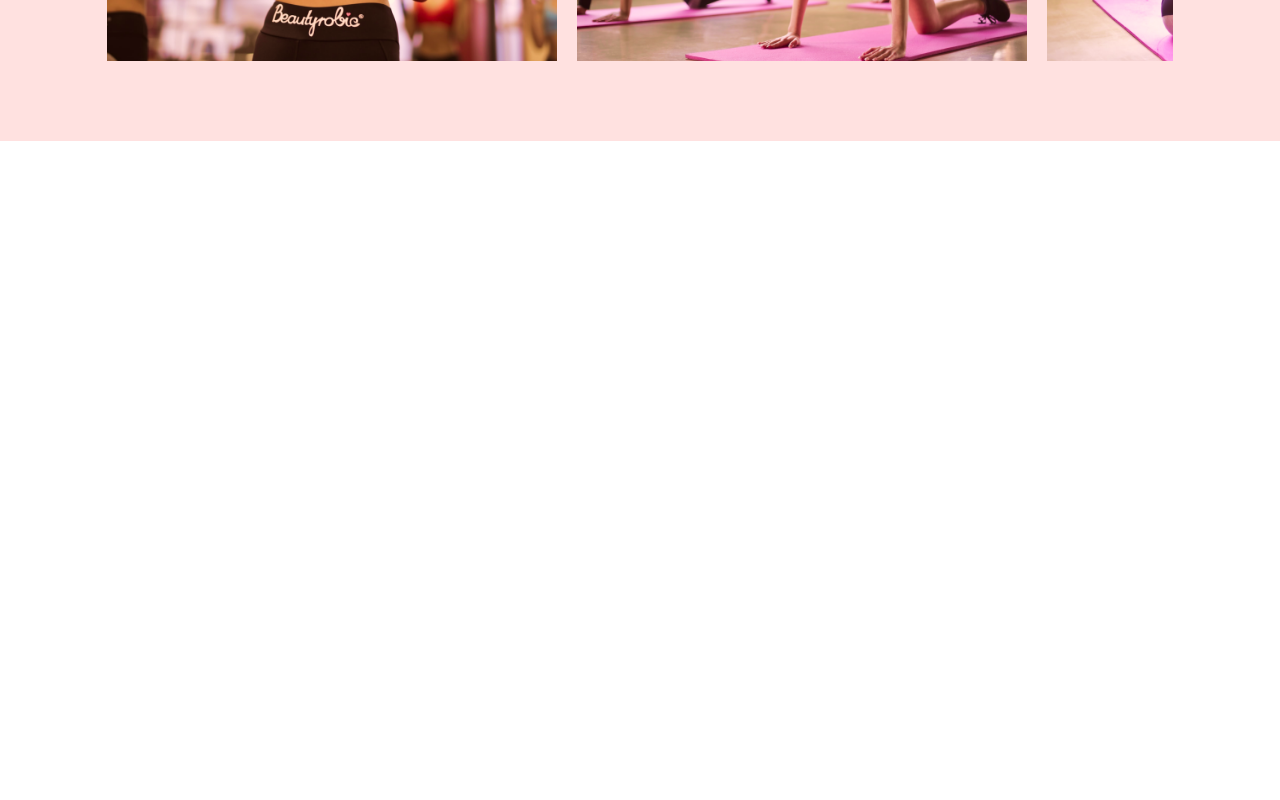
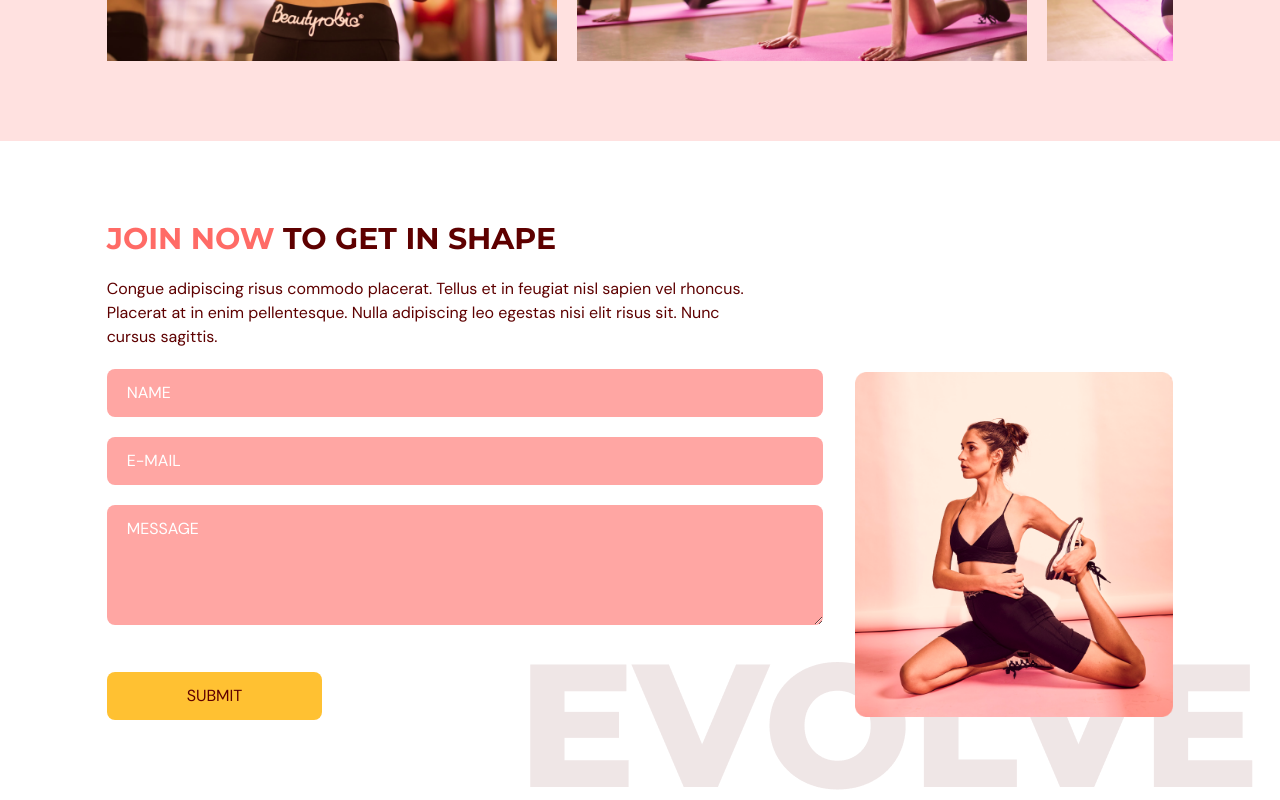
Before and after one commit to VladHolo628/EvoGym-dev, a React (Vite) app: page / in a window 1280 px wide. Shown: the part 2658-3458 px from the top of the page. Before the commit the page ends 2799 px from the top, so only its background shows below. Built offline with nearby package versions, Linux system fonts and the light colour scheme.

Commit message:
Added Contact Us Section

```diff
--- a/package.json
+++ b/package.json
@@ -14,7 +14,8 @@
     "framer-motion": "^10.13.0",
     "react": "^18.2.0",
     "react-anchor-link-smooth-scroll": "^1.0.12",
-    "react-dom": "^18.2.0"
+    "react-dom": "^18.2.0",
+    "react-hook-form": "^7.45.2"
   },
   "devDependencies": {
     "@types/node": "^20.4.2",
--- a/src/app/index.tsx
+++ b/src/app/index.tsx
@@ -4,6 +4,7 @@ import { SelectedPage } from "@/shared/types/enums";
 import { Home } from "@/entities/Home";
 import { Benefits } from "@/entities/Benefits";
 import { OurClasses } from "@/entities/OurClasses";
+import { ContactUs } from "@/entities/ContactUs";
 
 export function App() {
   const [selectedPage, setSelectedPage] = useState<SelectedPage>(
@@ -35,6 +36,7 @@ export function App() {
       <Home setSelectedPage={setSelectedPage} />
       <Benefits setSelectedPage={setSelectedPage} />
       <OurClasses setSelectedPage={setSelectedPage} />
+      <ContactUs setSelectedPage={setSelectedPage} />
     </div>
   );
 }
--- /dev/null
+++ b/src/entities/ContactUs/index.ts
@@ -0,0 +1 @@
+export { ContactUs } from "./ui";
--- /dev/null
+++ b/src/entities/ContactUs/types.ts
@@ -0,0 +1,5 @@
+import { SelectedPage } from "@/shared/types/enums";
+
+export interface IContactUsProps {
+  setSelectedPage: (value: SelectedPage) => void;
+}
--- /dev/null
+++ b/src/entities/ContactUs/ui.tsx
@@ -0,0 +1,158 @@
+import { SelectedPage } from "@/shared/types/enums";
+import { IContactUsProps } from "./types";
+import { motion } from "framer-motion";
+import { useForm } from "react-hook-form";
+import { SectionHeading } from "@/shared/ui/SectionHeading";
+import ContactUsGraphics from "@/shared/assets/ContactUsPageGraphic.png";
+import React from "react";
+
+export const ContactUs = ({ setSelectedPage }: IContactUsProps) => {
+  const inputStyles = `mb-5 w-full rounded-lg bg-primary-300
+    px-5 py-3 placeholder-white`;
+
+  const emailPattern =
+    /^(([^<>()[\]\\.,;:\s@\"]+(\.[^<>()[\]\\.,;:\s@\"]+)*)|(\".+\"))@((\[[0-9]{1,3}\.[0-9]{1,3}\.[0-9]{1,3}\.[0-9]{1,3}\])|(([a-zA-Z\-0-9]+\.)+[a-zA-Z]{2,}))$/;
+
+  const {
+    register,
+    trigger,
+    handleSubmit,
+    formState: { errors },
+  } = useForm();
+
+  //   const onSubmitHandler = async (e: React.FormEvent) => {
+  //     const isValid = await trigger();
+  //     if (!isValid) {
+  //       e.preventDefault();
+  //     }
+  //     return;
+  //   };
+
+  return (
+    <section id={SelectedPage.ContactUs} className="py-20 w-5/6 mx-auto">
+      <motion.div
+        onViewportEnter={() => setSelectedPage(SelectedPage.ContactUs)}
+      >
+        <motion.div
+          className="md:w-3/5"
+          initial="hidden"
+          whileInView={"visible"}
+          transition={{ duration: 0.5 }}
+          viewport={{ once: true, amount: 0.5 }}
+          variants={{
+            hidden: { x: 20, opacity: 0 },
+            visible: { x: 0, opacity: 1 },
+          }}
+        >
+          <SectionHeading>
+            <span className="text-primary-500">Join now</span> to get in shape
+          </SectionHeading>
+          <p className="my-5">
+            Congue adipiscing risus commodo placerat. Tellus et in feugiat nisl
+            sapien vel rhoncus. Placerat at in enim pellentesque. Nulla
+            adipiscing leo egestas nisi elit risus sit. Nunc cursus sagittis.
+          </p>
+        </motion.div>
+        <motion.div
+          className="md:flex justify-between items-center gap-8"
+          initial="hidden"
+          whileInView={"visible"}
+          transition={{ duration: 0.5 }}
+          viewport={{ once: true, amount: 0.5 }}
+          variants={{
+            hidden: { y: 50, opacity: 0 },
+            visible: { y: 0, opacity: 1 },
+          }}
+        >
+          {/* Form */}
+          <form
+            // target="_blank"
+            onSubmit={handleSubmit((data) => {
+              console.log(data);
+            })}
+            // action="https://formsubmit.co/el/daxohe"
+            // method="POST"
+          >
+            <input
+              className={inputStyles}
+              type="text"
+              placeholder="NAME"
+              {...register("name", {
+                required: true,
+                maxLength: 100,
+              })}
+            />
+            {errors.name && (
+              <p className="mt-1 text-primary-500">
+                {errors.name.type === "required" && "This Field Is Required"}
+                {errors.name.type === "maxLength" && "Max Length is 100"}
+              </p>
+            )}
+
+            <input
+              className={inputStyles}
+              type="text"
+              placeholder="E-MAIL"
+              {...register("email", {
+                required: true,
+                pattern: emailPattern,
+              })}
+            />
+            {errors.email && (
+              <p className="mt-1 text-primary-500">
+                {errors.email.type === "required" && "This Field Is Required"}
+                {errors.email.type === "maxLength" && "Invalid E-Mail Address"}
+              </p>
+            )}
+
+            <textarea
+              className={`${inputStyles}`}
+              placeholder="MESSAGE"
+              {...register("message", {
+                required: true,
+                maxLength: 100,
+              })}
+              rows={4}
+              cols={50}
+            />
+            {errors.message && (
+              <p className="mt-1 text-primary-500">
+                {errors.message.type === "required" && "This Field Is Required"}
+                {errors.message.type === "maxLength" && "Max Length is 100"}
+              </p>
+            )}
+            <div className="text-center md:text-left">
+              <button
+                type="submit"
+                className=" mt-5 rounded-lg hover:bg-secondary-400 bg-secondary-500 px-20 py-3 transition duration-500 hover:text-white"
+              >
+                SUBMIT
+              </button>
+            </div>
+          </form>
+          <motion.div
+            className="relative basis-2/5"
+            initial="hidden"
+            whileInView={"visible"}
+            transition={{ delay: 0.2, duration: 0.5 }}
+            viewport={{ once: true, amount: 0.5 }}
+            variants={{
+              hidden: { y: 50, opacity: 0 },
+              visible: { y: 0, opacity: 1 },
+            }}
+          >
+            <div className="w-full before:absolute md:before:content-evolvetext before:-bottom-20 before:-right-20 before:z-[-1]">
+              <img
+                className="mt-8 mx-auto md:mt-0"
+                src={ContactUsGraphics}
+                alt=""
+              />
+            </div>
+          </motion.div>
+
+          {/* IMG */}
+        </motion.div>
+      </motion.div>
+    </section>
+  );
+};
--- a/src/entities/OurClasses/ui.tsx
+++ b/src/entities/OurClasses/ui.tsx
@@ -25,7 +25,10 @@ export const OurClasses = ({ setSelectedPage }: IOurClassesProps) => {
           <ul className="w-[2800px] flex gap-5">
             {classes.map((classItem) => {
               return (
-                <li key={`${classItem.title}-${classItem.image}`}>
+                <li
+                  className="z-10"
+                  key={`${classItem.title}-${classItem.image}`}
+                >
                   <Class
                     image={classItem.image}
                     title={classItem.title}
```
Also changed, not shown: 1 other file (tests, documents, lock files or other folders).
